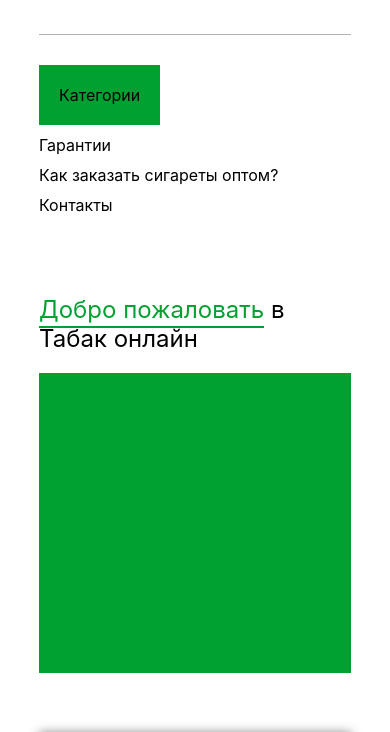
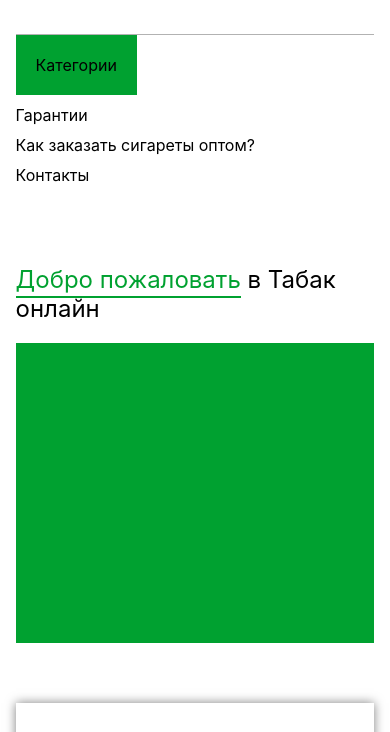
Before and after one commit to KolesnikovTimurWeb/tabak, a plain HTML site: page index.html in a window 390 px wide. Shown: the part 87-819 px from the top of the page. Drawn offline with Linux system fonts and the light colour scheme.

Commit message:
Update style.css

```diff
--- a/css/style.css
+++ b/css/style.css
@@ -513,6 +513,11 @@ header{
 		padding: 15px;
 	}
 
+	.container{
+	max-width: 92%;
+	margin: 0 auto;
+	}
+
 	.footer-down{
 		flex-direction: column;
 		gap: 20px;
```
